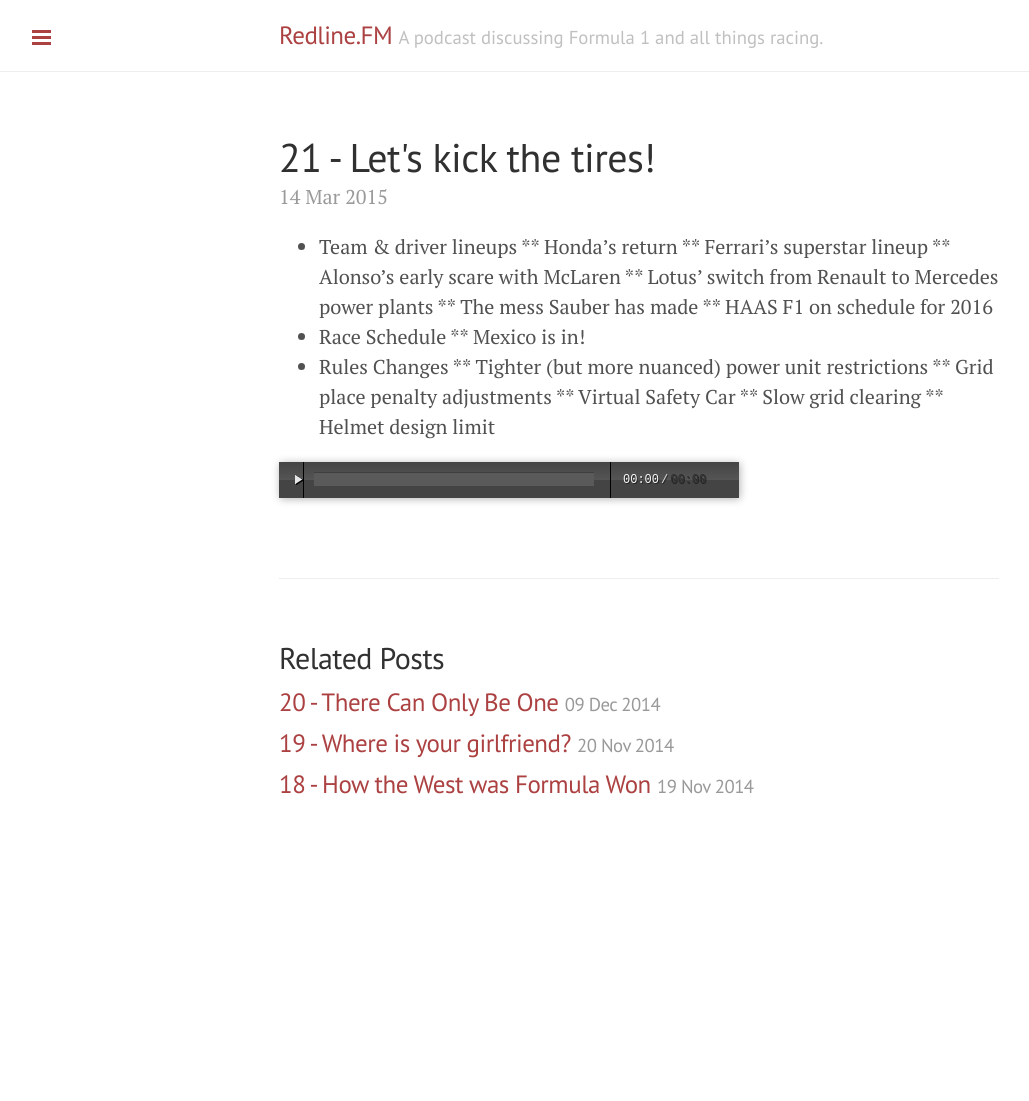
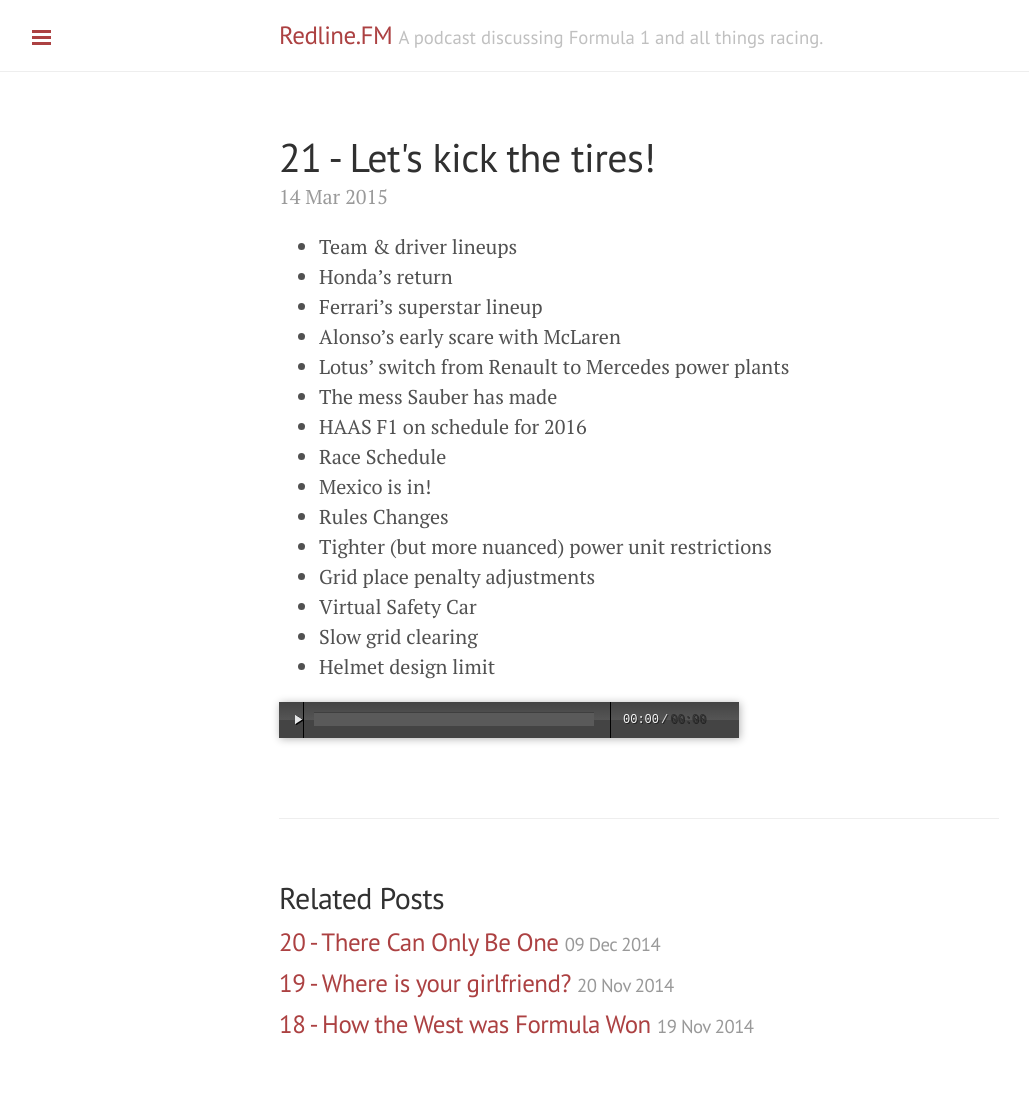
Before and after one commit to chrischernoff/apex, a Jekyll site: the page built from _posts/2015-03-14-21-lets-kick-the-tires.md, in a window 1280 px wide. Shown: the whole page, without its empty margins (1-1030 px from the left). Built offline with Jekyll 4.4.1, drawn with Linux system fonts in a browser that asks for light colours; Markdown is read by kramdown in place of the engine named in the settings; before the commit the page ends 900 px from its top, so only the background shows below that.

Commit message:
Update 2015-03-14-21-lets-kick-the-tires.md

```diff
--- a/_posts/2015-03-14-21-lets-kick-the-tires.md
+++ b/_posts/2015-03-14-21-lets-kick-the-tires.md
@@ -8,20 +8,20 @@
 ---
 
 * Team & driver lineups
-** Honda's return
-** Ferrari's superstar lineup
-** Alonso's early scare with McLaren
-** Lotus' switch from Renault to Mercedes power plants
-** The mess Sauber has made
-** HAAS F1 on schedule for 2016
+ * Honda's return
+ * Ferrari's superstar lineup
+ * Alonso's early scare with McLaren
+ * Lotus' switch from Renault to Mercedes power plants
+ * The mess Sauber has made
+ * HAAS F1 on schedule for 2016
 * Race Schedule
-** Mexico is in!
+ * Mexico is in!
 * Rules Changes
-** Tighter (but more nuanced) power unit restrictions
-** Grid place penalty adjustments
-** Virtual Safety Car
-** Slow grid clearing
-** Helmet design limit
+ * Tighter (but more nuanced) power unit restrictions
+ * Grid place penalty adjustments
+ * Virtual Safety Car
+ * Slow grid clearing
+ * Helmet design limit
 
 <!-- more -->
 
```
